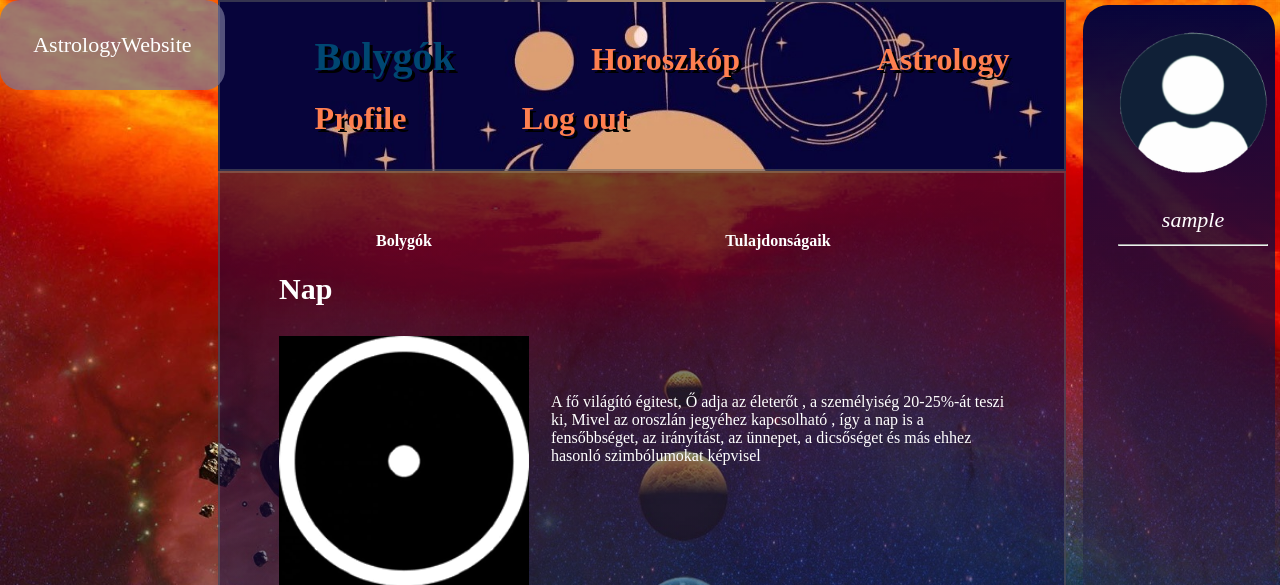
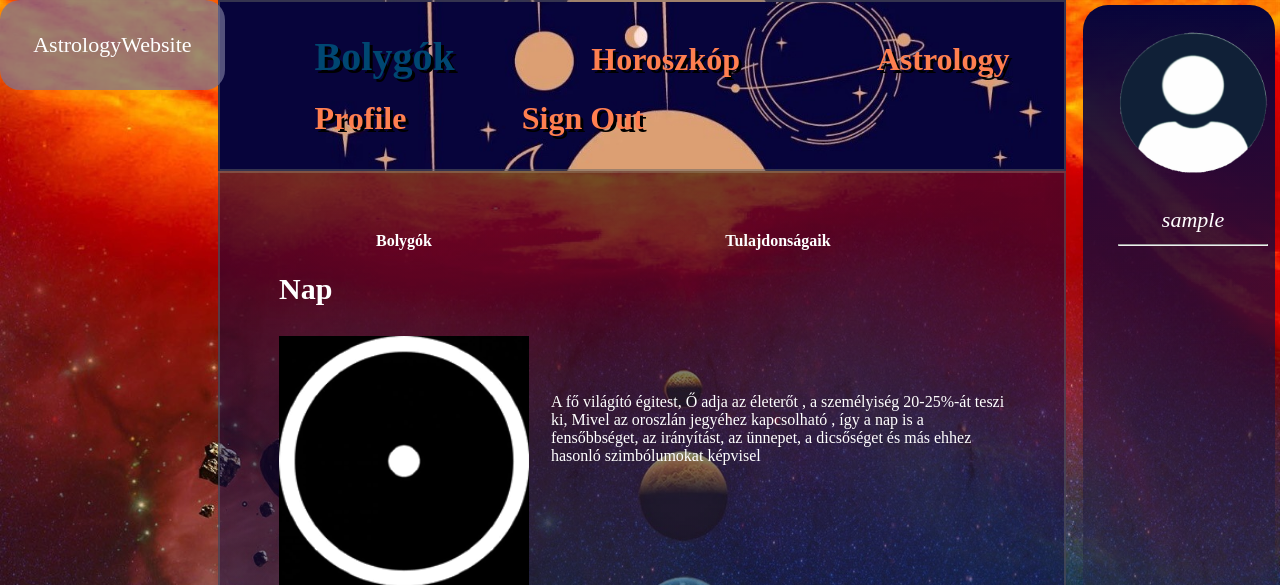
Before and after one commit to LeventeWolf/AstrologyWebsite, a PHP site: page /planets.php in a window 1280 px wide. Shown: the top 585 px of the page. Run offline with PHP 8.4, Linux system fonts and the light colour scheme; the visitor is signed in with stand-in values (Sample User, id 1).

Commit message:
Add Sign out function

```diff
--- a/html/horoscope.php
+++ b/html/horoscope.php
@@ -44,8 +44,8 @@ if (isset($_SESSION["isLoggedIn"]) && $_SESSION["isLoggedIn"]) {
                 <!-- Profile -->
                 <li><a href='profile.php'>Profile</a></li>
 
-                <!-- Log out -->
-                <li><a href='#'>Log out</a></li>
+                <!-- Sign out -->
+                <li><a href='../php/logout.php'>Sign Out</a></li>
                 ";
             } else {
                 echo "
--- a/html/planets.php
+++ b/html/planets.php
@@ -48,8 +48,8 @@ if (isset($_SESSION["isLoggedIn"]) && $_SESSION["isLoggedIn"]) {
                 <!-- Profile -->
                 <li><a href='profile.php'>Profile</a></li>
 
-                <!-- Log out -->
-                <li><a href='#'>Log out</a></li>
+                <!-- Sign out -->
+                <li><a href='../php/logout.php'>Sign Out</a></li>
                 ";
             } else {
                 echo "
```
